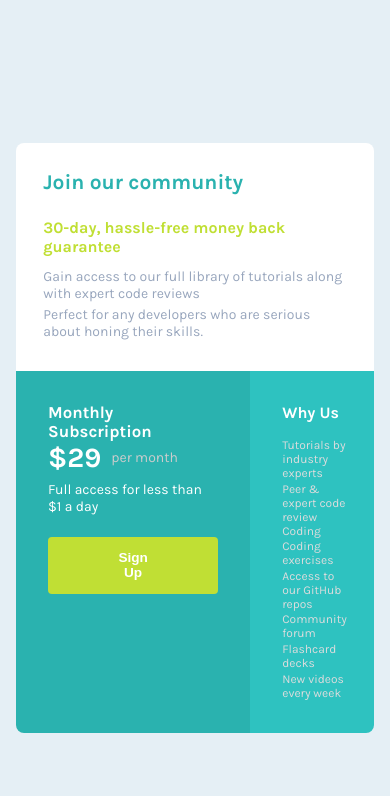
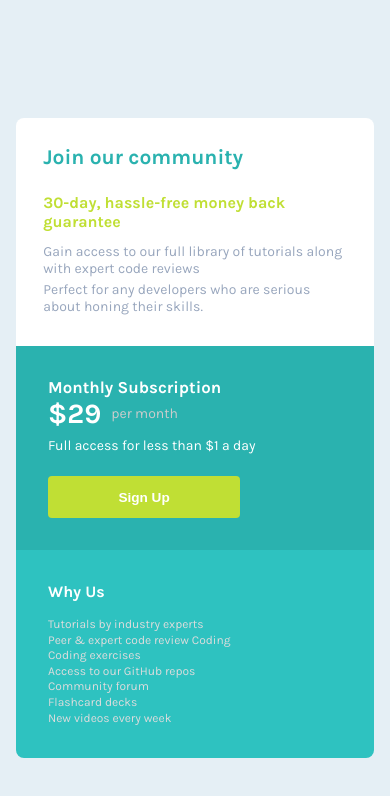
Before and after one commit to rakeshkdmb41/single-price-grid-component, a plain HTML site: page index.html in a window 390 px wide. Drawn offline with Linux system fonts and the light colour scheme.

Commit message:
add media query

```diff
--- a/style.css
+++ b/style.css
@@ -101,3 +101,9 @@ main {
   font-size: 0.75rem;
   margin-bottom: 0.1rem;
 }
+
+@media(max-width: 550px) {
+  .monthly-subscription-container {
+    flex-direction: column;
+  }
+}
```
